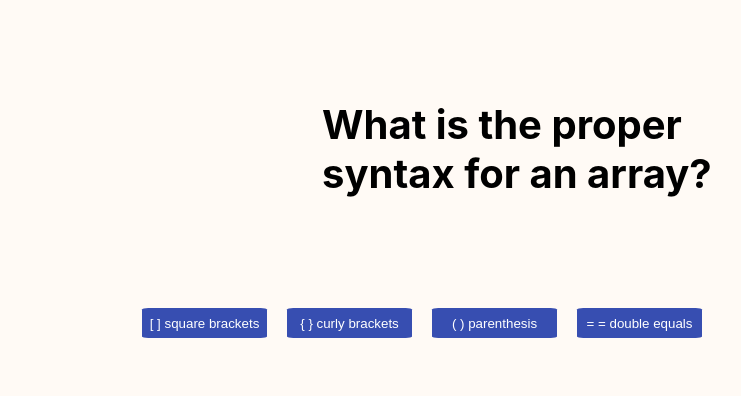
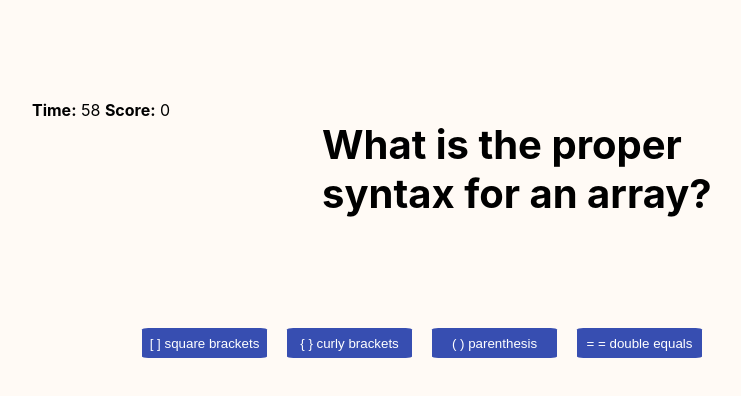
Before and after one commit to mcmahonmike/coding-quiz, a plain HTML site: page index.html in a window 1280 px wide. Both pictures are taken after a click on the element "START QUIZ!". Shown: the whole page, without its empty margins (68-809 px from the left). Drawn offline with Linux system fonts and the light colour scheme.

Commit message:
fixed bugs with questions and answers

```diff
--- a/assets/game.js
+++ b/assets/game.js
@@ -5,9 +5,12 @@ var answersEl = document.getElementById('answer-btns')
 var buttonEl = document.querySelector('#start-button')
 var quizDescription = document.querySelector('#description')
 var answerAlert = document.createElement('div')
-answerAlert.setAttribute('class', 'answers')
+//answerAlert.setAttribute('class', 'answers')
+var countdownEl = document.getElementById('countdown')
 var startTime = 60
 var time = startTime
+var score = 0
+var scoreEl = document.getElementById('score')
 var questionIndex = 0
 var intervalID
 var questionsArray = [
@@ -17,36 +20,51 @@ var questionsArray = [
         answer2: "{ } curly brackets",
         answer3: "( ) parenthesis",
         answer4: "= = double equals",
-        correctAnswer: "[ ] square brackets",
+        correctAnswer: "[ ] square brackets"
     },
     {
         question: "What?",
         answer1: "t",
         answer2: "m",
         answer3: "m",
-        answer4: "f"
+        answer4: "f",
+        correctAnswer: "t"
     },
     {
         question: "Why?",
         answer1: "s",
         answer2: "d",
         answer3: "m",
-        answer4: "f"
-    }
-
+        answer4: "f",
+        correctAnswer: "d"
+    },
+    {
+        question: "Why?",
+        answer1: "s",
+        answer2: "d",
+        answer3: "m",
+        answer4: "f",
+        correctAnswer: "d"
+    },
+    {
+        question: "Why?",
+        answer1: "s",
+        answer2: "d",
+        answer3: "m",
+        answer4: "f",
+        correctAnswer: "d"
+    },
 
 ]
 
-// buttonEl.addEventListener('click', function(){
-//     var h1 = document.getElementById('quiz-questions')
-//     h1.innerText = "Question #1"
-//     var answersList = document.getElementById('answer-btns')
-//     answersList = document.createElement('ol')
-// })
 
 
 var createQuestions = function (){
  questionsEl.innerText = questionsArray[questionIndex].question
+ var choicesContainer = document.createElement('div')
+ choicesContainer.setAttribute('id', 'choicesContainer')
+ buttonEl.setAttribute('class', 'hide' )
+ quizDescription.setAttribute('class', 'hide')
  var btnA = document.createElement('button')
  var btnB = document.createElement('button')
  var btnC = document.createElement('button')
@@ -56,10 +74,18 @@ var createQuestions = function (){
  btnC.innerText = questionsArray[questionIndex].answer3
  btnD.innerText = questionsArray[questionIndex].answer4
 
- answersEl.appendChild(btnA)
- answersEl.appendChild(btnB)
- answersEl.appendChild(btnC)
- answersEl.appendChild(btnD)
+ btnA.className = 'choices'
+ btnB.className = 'choices'
+ btnC.className = 'choices'
+ btnD.className = 'choices'
+
+
+ choicesContainer.appendChild(btnA)
+ choicesContainer.appendChild(btnB)
+ choicesContainer.appendChild(btnC)
+ choicesContainer.appendChild(btnD)
+
+ answersEl.appendChild(choicesContainer)
 
  btnA.addEventListener('click', answerAction)
  btnB.addEventListener('click', answerAction)
@@ -69,31 +95,67 @@ var createQuestions = function (){
 }
 
 var answerAction = function (event) {
+    event.stopPropagation()
+    event.preventDefault()
     var answerClicked = event.target.innerText
-    if (answerClicked === questionsArray[questionIndex].correctAnswer){
+
+    questionIndex++
+
+    if (answerClicked === questionsArray[questionIndex-1].correctAnswer){
+        window.alert('correct')
+        score++
+        scoreEl.innerText = score
+
+    } else {
+        window.alert('wrong')
+        time -= 10
+
+    }
+    startQuiz()
 
 
+    }
+function startTimer() {
+    intervalID = setInterval(function() {
+        time--
+        countdownEl.innerText = time
+        if (time === 0) {
+          finishQuiz()
+        }
+      }, 1000)
     }
 
 
 
+var finishQuiz = function () {
+    clearInterval(intervalID)
+    var initials = prompt('What are you initials?')
+    var data = { initials: initials, score: score }
+    localStorage.setItem('highScore', JSON.stringify(data))
+    var playAgain = confirm('Want to play again?')
+    if (playAgain) {
+      window.location.reload()
     }
 
+}
 
-//}
+
 
 
 
 function startQuiz () {
-    var clear = document.querySelector('#flex-container')
-    clear.removeChild(buttonEl)
-    var remove = document.querySelector('#answer-btns')
-    remove.removeChild(quizDescription)
 
 
+    if(questionIndex > 0){
+        var buttons = document.querySelector('#choicesContainer')
+        buttons.remove()
+        questionsEl.innerHTML = ''
+    }
+
 createQuestions();
+startTimer();
 }
 
-//startQuiz()
+
 
 buttonEl.addEventListener('click', startQuiz)
--- a/assets/style.css
+++ b/assets/style.css
@@ -63,3 +63,7 @@ button:hover {
     align-items: center;
     align-content: center;
 }
+
+.hide {
+    display: none;
+}
--- a/index.html
+++ b/index.html
@@ -9,7 +9,13 @@
 </head>
 <body>
     <main id="flex-container" class="#">
+    <div>
+         <strong>Time:</strong> <span id="countdown">0</span>
+         <strong>Score:</strong> <span id="score">0</span>
+    </div>
+
     <h1 class="quiz-title" id="quiz-questions">JavaScript Coding Quiz!</h1>
+
     <div id="answer-btns" class="answer-btns">
     <p id='description'>Welcome all! You will be given 60 seconds to answer a series of coding questions! But beware! Any wrong answers will reduce your time by 10 seconds! Are you ready for the challenge? Click Start Quiz to begin!</p>
     </div>
```
